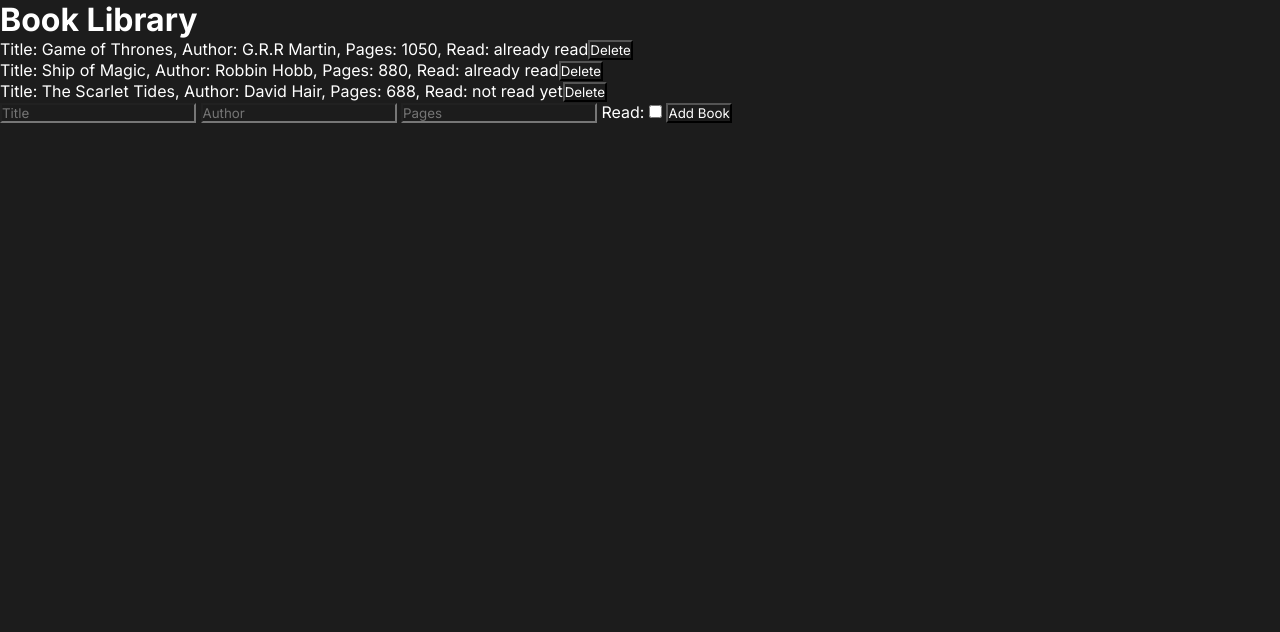
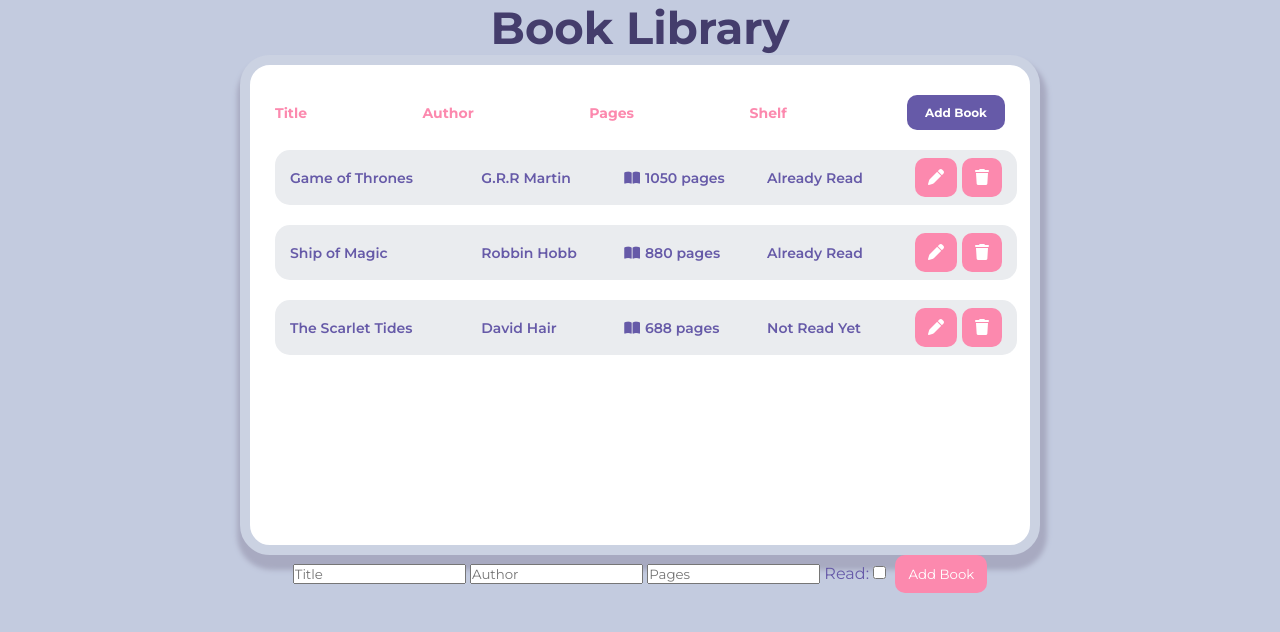
Before and after one commit to hanabata84/4_odin_library, a plain HTML site: page index.html in a window 1280 px wide. Drawn offline with Linux system fonts and the light colour scheme.

Commit message:
styles added to the table

```diff
--- a/index.html
+++ b/index.html
@@ -7,15 +7,27 @@
     <meta name="viewport" content="width=device-width, initial-scale=1.0">
     <link rel="preconnect" href="https://fonts.googleapis.com">
     <link rel="preconnect" href="https://fonts.gstatic.com" crossorigin>
-    <link href="https://fonts.googleapis.com/css2?family=Inter:wght@200;300;400;500;600;700;800;900&display=swap"
+    <link href="https://fonts.googleapis.com/css2?family=Montserrat:wght@100;200;300;400;500;600;700;800&display=swap"
         rel="stylesheet">
     <link rel="stylesheet" href="style.css">
+    <script src="https://kit.fontawesome.com/a3fc7c93e2.js" crossorigin="anonymous"></script>
     <title>Odin Book Library</title>
 </head>
 
 <body>
     <h1>Book Library</h1>
-    <div></div>
+    <div class="main-cont">
+        <ul>
+            <li>Title</li>
+            <li>Author</li>
+            <li>Pages</li>
+            <li>Shelf</li>
+            <button id="add-btn">Add Book</button>
+        </ul>
+        <div id="sub-cont">
+            <div class="list-cont"></div>
+        </div>
+    </div>
     <form>
         <input type="text" placeholder="Title">
         <input type="text" placeholder="Author">
--- a/script.js
+++ b/script.js
@@ -1,4 +1,4 @@
-const container = document.querySelector('div')
+const container = document.getElementById('sub-cont')
 const addBookBtn = document.getElementById('add-book')
 const form = document.querySelector('form')
 const titleInput = document.querySelector('input[placeholder="Title"]');
@@ -54,17 +54,44 @@ function displayBooks() {
     container.textContent = ''
 
     library.forEach((book, index) => {
-        const para = document.createElement('p');
+        // const para = document.createElement('p');
         const deleteBtn = document.createElement('button')
-        deleteBtn.textContent = 'Delete'
+        const editBtn = document.createElement('button')
+        const listContainer = document.createElement('div');
+
+        listContainer.className = 'list-cont';
+        editBtn.innerHTML = '<i class="fas fa-pen"></i>'
+        deleteBtn.innerHTML = '<i class="fas fa-trash"></i>'
+
         deleteBtn.addEventListener('click', () => {
-            console.log(index)
             library.splice(index, 1)
             displayBooks()
         })
-        para.textContent = `Title: ${book.title}, Author: ${book.author}, Pages: ${book.pages}, Read: ${book.isRead ? 'already read' : 'not read yet'}`;
-        para.appendChild(deleteBtn)
-        container.appendChild(para);
+        const titlePara = document.createElement('p')
+        titlePara.className = 'title'
+        titlePara.textContent = book.title
+        listContainer.appendChild(titlePara)
+
+        const authorPara = document.createElement('p');
+        authorPara.className = 'author'
+        authorPara.textContent = book.author;
+        listContainer.appendChild(authorPara);
+
+        const pagesPara = document.createElement('p');
+        pagesPara.className = 'pages'
+        pagesPara.innerHTML = `<i class="fas fa-duotone fa-book-open"></i>${book.pages} pages`;
+        listContainer.appendChild(pagesPara);
+
+        const readPara = document.createElement('p');
+        readPara.className = 'is-read'
+        readPara.textContent = book.isRead ? 'Already Read' : 'Not Read Yet';
+        listContainer.appendChild(readPara);
+        // para.textContent = `Title: ${book.title}, Author: ${book.author}, Pages: ${book.pages}, Read: ${book.isRead ? 'already read' : 'not read yet'}`;
+        listContainer.appendChild(editBtn)
+        listContainer.appendChild(deleteBtn)
+        // listContainer.appendChild(para);
+
+        container.appendChild(listContainer);
     });
 }
 
--- a/style.css
+++ b/style.css
@@ -1,8 +1,117 @@
 * {
     margin: 0;
     padding: 0;
-    font-family: 'Inter', sans-serif;
+    font-family: 'Montserrat', sans-serif;
     box-sizing: border-box;
+    color: #665AA8;
+}
+
+body {
+    display: flex;
+    flex-direction: column;
+    justify-content: center;
+    align-items: center;
+    background-color: #C3CBDF;
+}
+
+h1 {
+    color: #443D6C;
+    font-weight: 700;
+    font-size: 45px;
+}
+
+ul {
+    display: flex;
+    justify-content: space-between;
+    align-items: center;
+    list-style: none;
+}
+
+li {
+    font-weight: 700;
+    font-size: 14px;
+    color: #FC89AE;
+}
+
+button {
+    border: none;
+    background: #FC89AE;
+    border-radius: 10px;
+    color: white;
+    padding: 11px 13px;
+    cursor: pointer;
+    margin-left: 5px;
+}
+
+.fa-trash {
+    color: white;
+    font-size: 1rem;
+}
+
+.fa-pen {
+    color: white;
+    font-size: 1rem;
+}
+
+.fa-book-open {
+    padding-right: 5px;
+}
+
+.main-cont {
+    width: 800px;
+    height: 500px;
+    background: #FFFFFF;
+    border: 10px solid #CBD2E2;
+    box-shadow: 2px 10px 5px 5px #A8AAC1;
+    border-radius: 30px;
+    padding: 30px 25px;
+}
+
+/* .sub-cont {
+    display: flex;
+    justify-content: space-between;
+} */
+
+.list-cont {
+    display: flex;
+    align-items: center;
+    width: 742px;
+    height: 55px;
+    background: #EAECEF;
+    border-radius: 15px;
+    margin: 20px 0;
+    padding: 0 15px;
+}
+
+.title {
+    width: 200px;
+    padding-right: 15px;
+    overflow: hidden;
+    /* hide any overflow */
+    text-overflow: ellipsis;
+    /* show an ellipsis to indicate that there is more text */
+    white-space: nowrap;
+    /* prevent the text from wrapping to the next line */
+}
+
+.author,
+.pages,
+.is-read {
+    width: 150px;
+    /* set a fixed width for these columns */
+}
+
+#add-btn {
+    font-weight: 700;
+    font-size: 12px;
     color: #FFFFFF;
-    background-color: #1C1C1C;
+    background: #665AA8;
+    border: none;
+    border-radius: 10px;
+    padding: 10px 18px;
 }
+
+p {
+    font-size: 14px;
+    font-weight: 600;
+}
```
